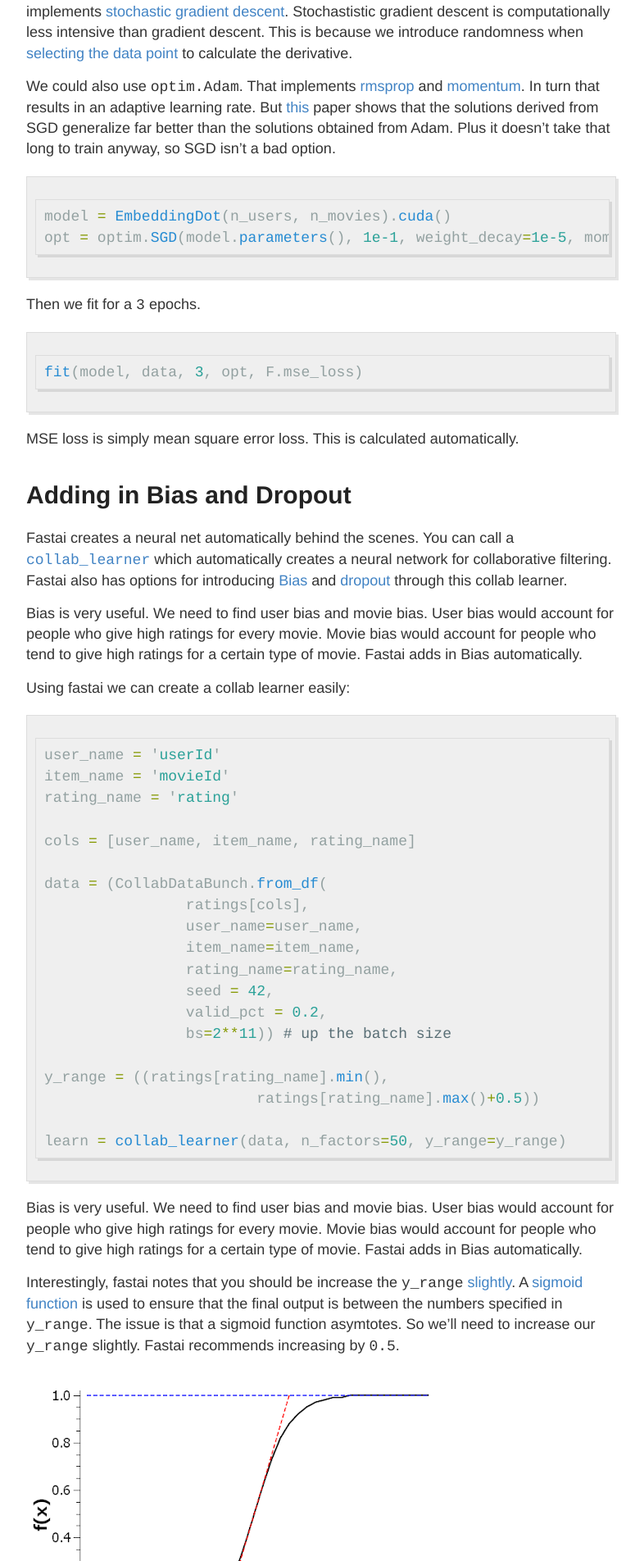
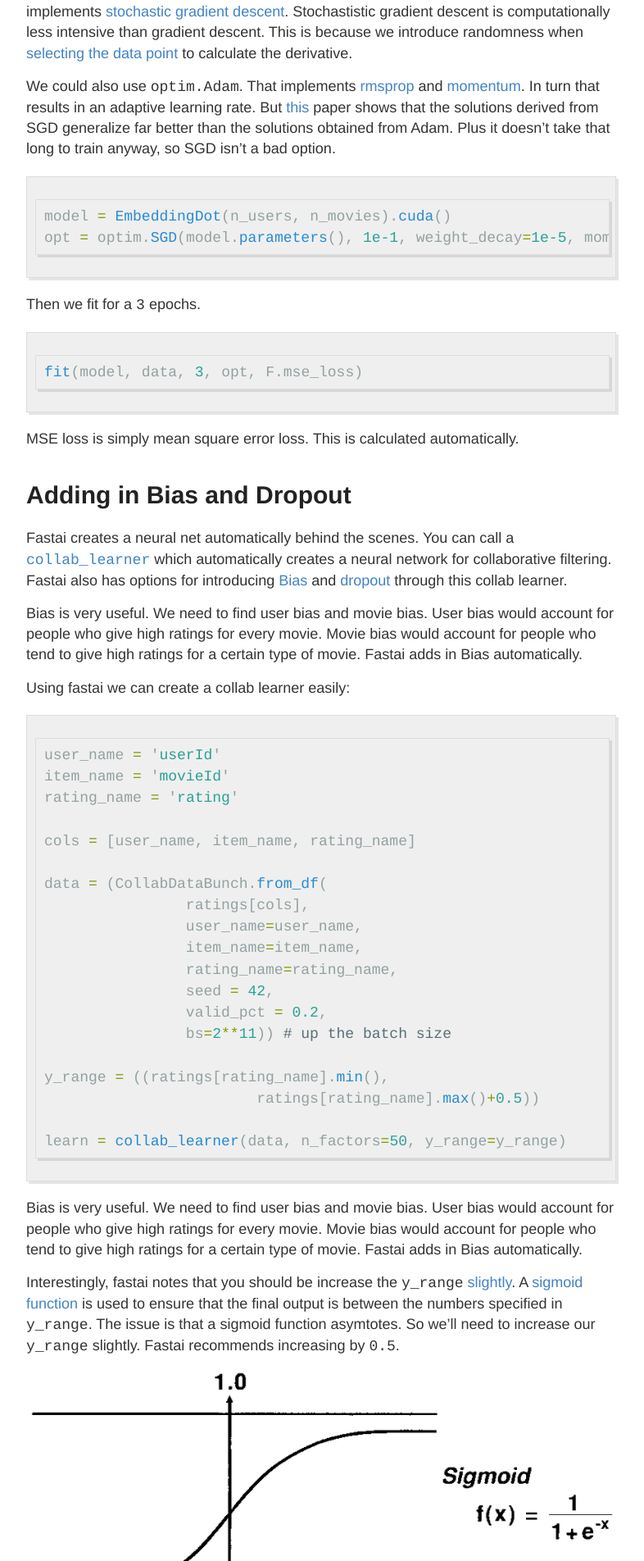
Before and after one commit to neelriyer/neelriyer.github.io, a Jekyll site: the page built from _posts/2020-07-12-Recommendation-System-in-Pytorch.md, in a window 1280 px wide. Shown: the part 4496-6400 px from the top of the page at 82% size, without its empty margins (248-1034 px from the left). Built offline with Jekyll 4.4.1, drawn with Linux system fonts in a browser that asks for light colours.

Commit message:
add photos

````diff
--- a/_posts/2020-07-12-Recommendation-System-in-Pytorch.md
+++ b/_posts/2020-07-12-Recommendation-System-in-Pytorch.md
@@ -138,8 +138,6 @@ opt = optim.SGD(model.parameters(), 1e-1, weight_decay=1e-5, momentum=0.9)
 ```
 
 
-
-
 Then we fit for a `3` epochs.
 
 ```python
@@ -184,7 +182,7 @@ tend to give high ratings for a certain type of movie. Fastai adds in Bias autom
 
 Interestingly, fastai notes that you should be increase the `y_range` [slightly](https://youtu.be/CJKnDu2dxOE?t=2609). A [sigmoid function](https://en.wikipedia.org/wiki/Sigmoid_function) is used to ensure that the final output is between the numbers specified in `y_range`. The issue is that a sigmoid function asymtotes. So we'll need to increase our `y_range` slightly. Fastai recommends increasing by `0.5`.
 
-![alt text](/images/pytorch_recommendation/sigmoid.png)
+![alt text](/images/pytorch_recommendation/sigmoid1.png)
 
 ![alt text](/images/pytorch_recommendation/lr_find.png)
 
````
Also changed, not shown: images/pytorch_recommendation/sigmoid1.png (added).
